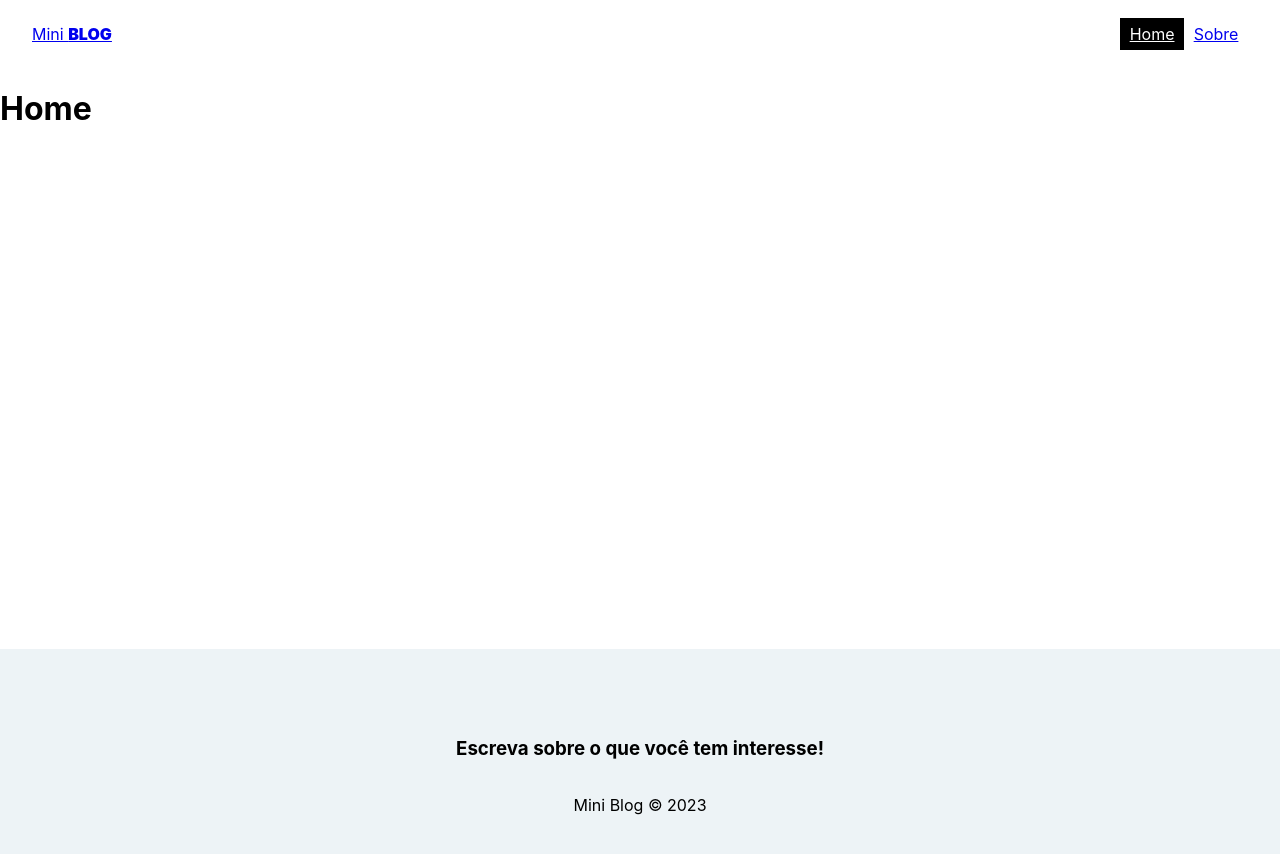
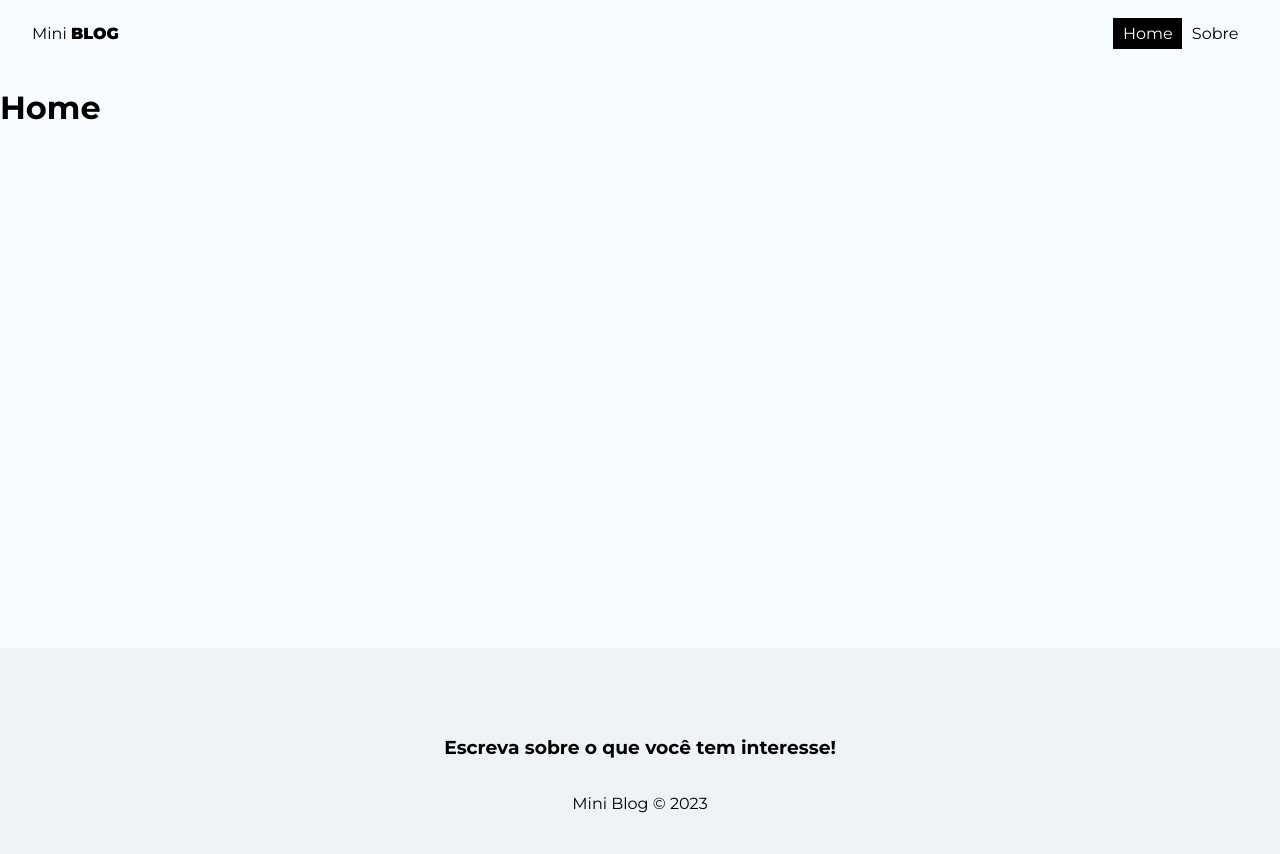
Before and after one commit to GutoCitton/Udemy-miniblog, a React (Create React App) app: page / in a window 1280 px wide. Shown: the top 854 px of the page. Built offline with nearby package versions, Linux system fonts and the light colour scheme.

Commit message:
aula_122

```diff
--- a/public/index.html
+++ b/public/index.html
@@ -24,7 +24,10 @@
       work correctly both with client-side routing and a non-root public URL.
       Learn how to configure a non-root public URL by running `npm run build`.
     -->
-    <title>React App</title>
+    <title>Mini Blog</title>
+    <link rel="preconnect" href="https://fonts.googleapis.com">
+<link rel="preconnect" href="https://fonts.gstatic.com" crossorigin>
+<link href="https://fonts.googleapis.com/css2?family=Montserrat:ital,wght@0,100;0,200;0,300;0,400;0,500;0,600;0,700;0,800;0,900;1,100;1,200;1,300;1,400;1,500;1,600;1,700;1,800;1,900&family=Roboto:wght@100&display=swap" rel="stylesheet">
   </head>
   <body>
     <noscript>You need to enable JavaScript to run this app.</noscript>
--- a/src/index.css
+++ b/src/index.css
@@ -1,13 +1,33 @@
 body {
+  background-color: #f6fcff;
+  padding: 0;
   margin: 0;
-  font-family: -apple-system, BlinkMacSystemFont, 'Segoe UI', 'Roboto', 'Oxygen',
-    'Ubuntu', 'Cantarell', 'Fira Sans', 'Droid Sans', 'Helvetica Neue',
-    sans-serif;
-  -webkit-font-smoothing: antialiased;
-  -moz-osx-font-smoothing: grayscale;
+  font-family: 'Montserrat', sans-serif;
 }
 
-code {
-  font-family: source-code-pro, Menlo, Monaco, Consolas, 'Courier New',
-    monospace;
+input::placeholder,
+textarea::placeholder {
+  font-family: 'Montserrat', sans-serif;
 }
+
+input:focus,
+textarea:focus {
+  outline: none;
+}
+
+a,
+nav button {
+  text-decoration: none;
+  background-color: transparent;
+  border: none;
+  color: #000;
+  transition: .4s;
+  font-size: 1em;
+  cursor: pointer;
+  font-family: 'Montserrat', sans-serif;
+}
+
+a:hover,
+nav button:hover {
+  color: #bbb;
+}
```
